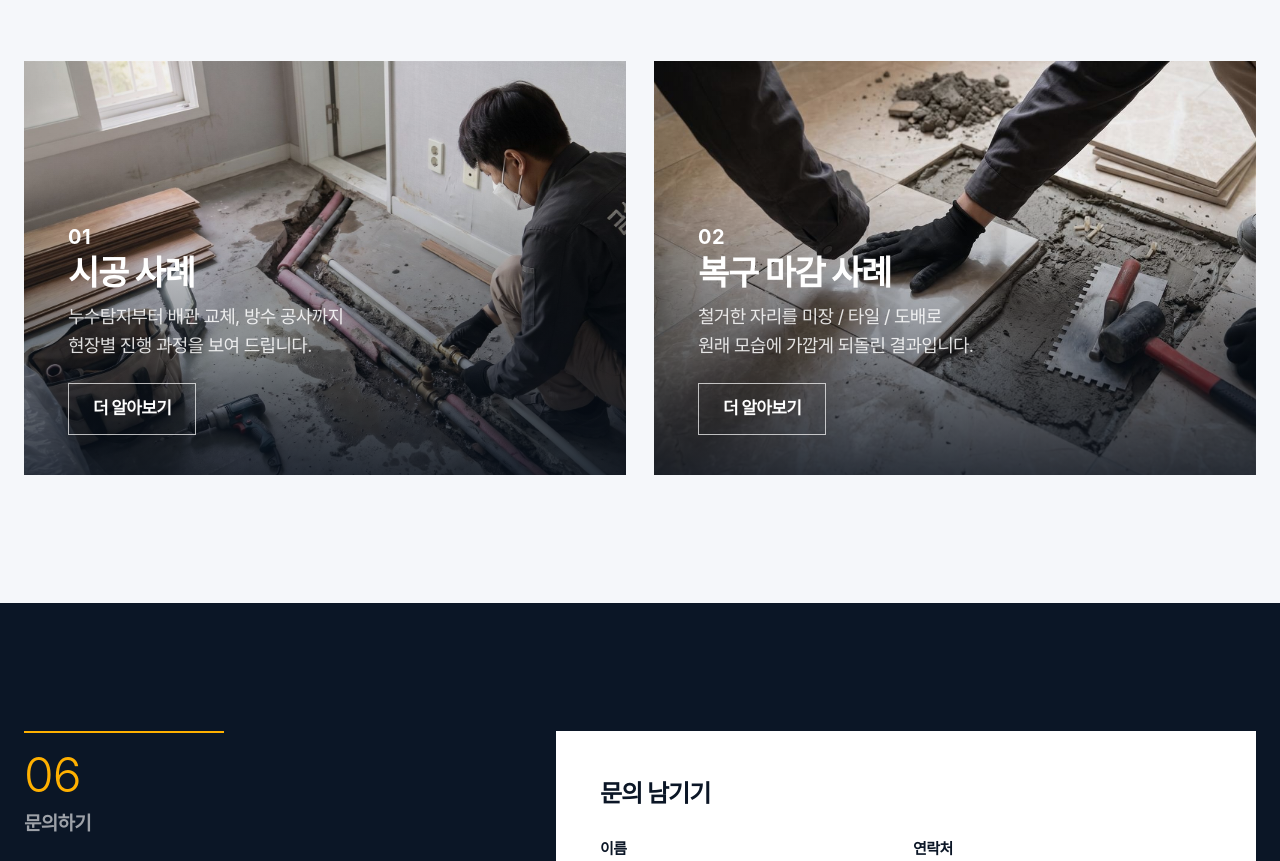
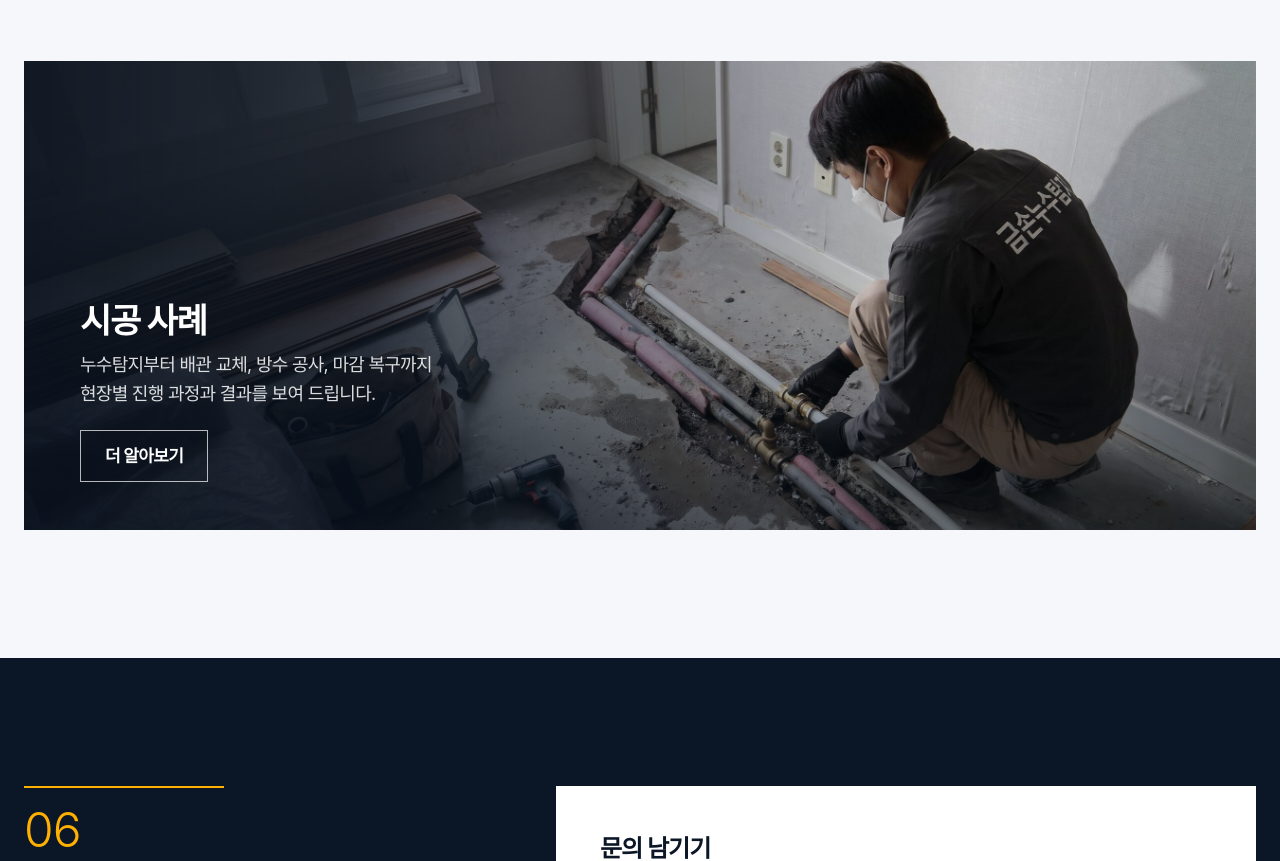
Before and after one commit to bindersdesign/geumson-preview, a plain HTML site: page index.html in a window 1280 px wide. Shown: the part 6883-7744 px from the top of the page. Drawn offline with Linux system fonts and the light colour scheme; a web font is replaced by a local one.

Commit message:
Add files via upload

```diff
--- a/index.html
+++ b/index.html
@@ -224,6 +224,8 @@ div.case:hover{transform:none;box-shadow:none}
 .cs2-btn svg{width:20px;height:20px;fill:none;stroke:currentColor;stroke-width:2.2;stroke-linecap:round;stroke-linejoin:round}
 .cs2-card:hover .cs2-btn{background:#fff;color:var(--ink);border-color:#fff}
 @media (max-width:1000px){.cs2{grid-template-columns:1fr}}
+.cs2.one .cs2-card::after{background:linear-gradient(90deg,rgba(8,16,28,.94) 0%,rgba(8,16,28,.82) 28%,rgba(8,16,28,.35) 55%,rgba(8,16,28,0) 78%),linear-gradient(180deg,rgba(8,16,28,0) 50%,rgba(8,16,28,.45) 100%)}.cs2.one{grid-template-columns:1fr}.cs2.one .cs2-card{aspect-ratio:21/8}.cs2.one .cs2-body{padding:48px 56px}
+@media (max-width:640px){.cs2.one .cs2-card::after{background:linear-gradient(90deg,rgba(8,16,28,.9) 0%,rgba(8,16,28,.6) 45%,rgba(8,16,28,.15) 80%),linear-gradient(180deg,rgba(8,16,28,0) 35%,rgba(8,16,28,.6) 100%)}.cs2.one .cs2-card{aspect-ratio:4/3}.cs2.one .cs2-body{padding:20px}}
 @media (max-width:640px){.cs2-body{padding:24px}.cs2-body h3{font-size:26px}.cs2-body p{font-size:15px}}
 /* 후기 */
 .reviews-top{display:flex;align-items:flex-end;justify-content:space-between;gap:24px;margin-bottom:40px;flex-wrap:wrap}
@@ -794,9 +796,8 @@ document.addEventListener('keydown',function(e){var k=(e.key||'').toLowerCase();
         <p class="sec-desc" style="max-width:none"><span class="p-t">시공 과정과 복구 결과를 사진으로 정리해 두었습니다.</span><span class="m-t">시공 과정과 복구 결과를 정리해 두었습니다.</span></p>
       </div>
     </div>
-    <div class="cs2">
-      <a class="cs2-card" href="#" data-soon><img src="main-02.jpg" alt="거실 바닥을 열고 배관을 교체하는 기사" loading="lazy"><div class="cs2-body"><span class="cs2-no">01</span><h3>시공 사례</h3><p>누수탐지부터 배관 교체, 방수 공사까지 <br>현장별 진행 과정을 보여 드립니다.</p><span class="cs2-btn">더 알아보기</span></div></a>
-      <a class="cs2-card" href="#" data-soon><img src="step-06.jpg" alt="수리한 바닥에 새 타일을 붙이는 손" loading="lazy"><div class="cs2-body"><span class="cs2-no">02</span><h3>복구 마감 사례</h3><p>철거한 자리를 미장 / 타일 / 도배로 <br>원래 모습에 가깝게 되돌린 결과입니다.</p><span class="cs2-btn">더 알아보기</span></div></a>
+    <div class="cs2 one">
+      <a class="cs2-card" href="#" data-soon><img src="main-02.jpg" alt="거실 바닥을 열고 배관을 교체하는 기사" loading="lazy"><div class="cs2-body"><h3>시공 사례</h3><p>누수탐지부터 배관 교체, 방수 공사, 마감 복구까지 <br>현장별 진행 과정과 결과를 보여 드립니다.</p><span class="cs2-btn">더 알아보기</span></div></a>
     </div>
   </div>
 </section>
```
